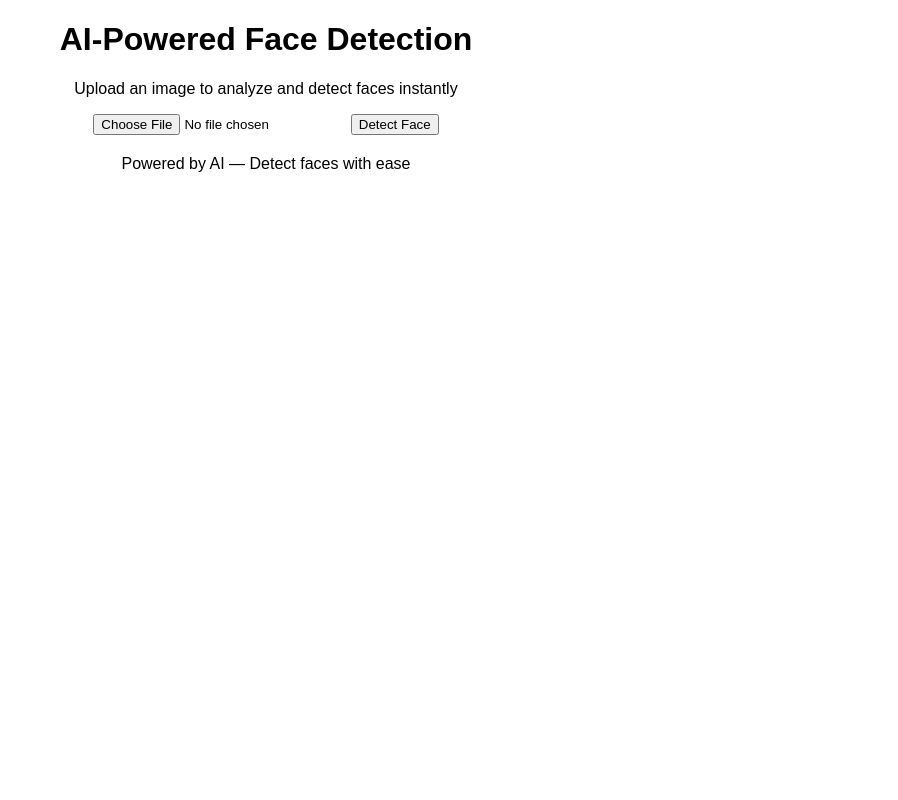
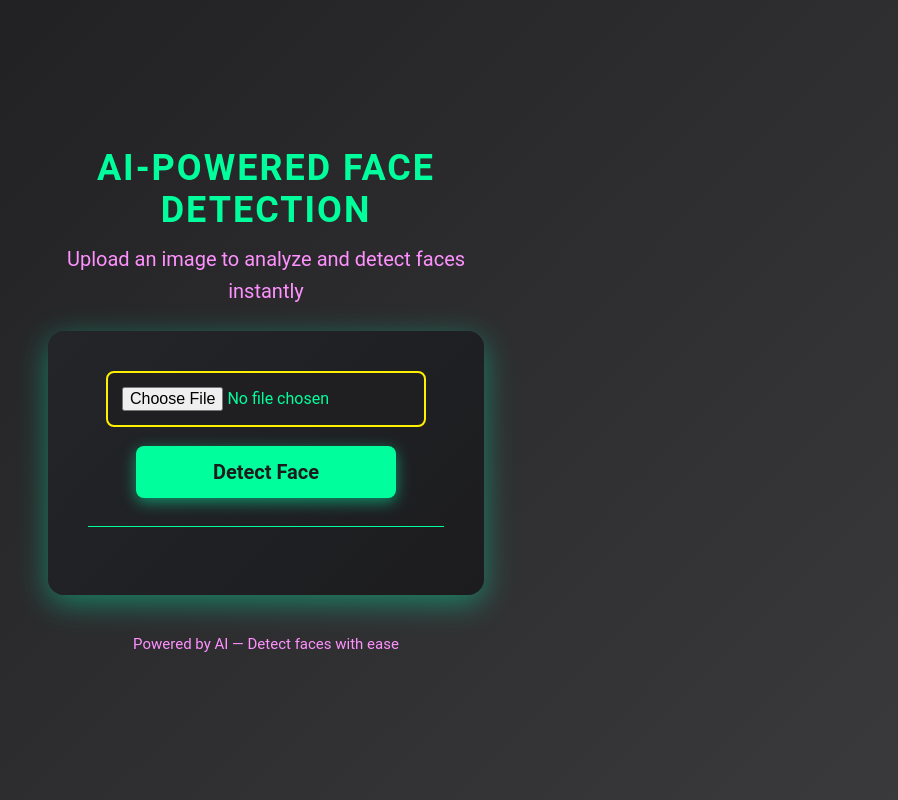
Before and after one commit to ANSH-TAANK/face-folder, a Flask app: page / in a window 1280 px wide. Shown: the whole page, without its empty margins (374-1272 px from the left). Run offline with Flask 3, Linux system fonts and the light colour scheme.

Commit message:
Update styles.css

```diff
--- a/src/static/styles.css
+++ b/src/static/styles.css
@@ -1,10 +1,143 @@
-body {
-    font-family: Arial, sans-serif;
-    text-align: center;
-    margin: 20px;
+* {
+    box-sizing: border-box;
+    margin: 0;
+    padding: 0;
+    font-family: 'Roboto', sans-serif;
 }
 
-#result {
-    margin-top: 20px;
+/* Body and Background */
+body {
+    display: flex;
+    justify-content: center;
+    align-items: center;
+    min-height: 100vh;
+    background: linear-gradient(135deg, #1C1C1E, #3A3A3C); /* Dark base background */
+    color: #E6E6FA; /* Light text for contrast */
+}
+
+/* Main Container */
+.main-container {
+    display: flex;
+    flex-direction: column;
+    align-items: center;
+    max-width: 500px;
+    width: 100%;
+    padding: 2rem;
+    text-align: center;
+}
+
+/* Header Styling */
+header h1 {
+    font-size: 36px;
+    font-weight: bold;
+    color: #00FF9C; /* Neon green for a futuristic vibe */
+    margin-bottom: 0.75rem;
+    text-transform: uppercase;
+    letter-spacing: 2px;
+}
+
+header p {
     font-size: 20px;
+    color: #FF91FF; /* Neon magenta for contrast */
+    margin-bottom: 1.5rem;
+    line-height: 1.6;
 }
+
+/* Card Style for Upload and Results */
+.card {
+    background: linear-gradient(135deg, #232529, #1C1C1E); /* Darker background for high contrast */
+    border-radius: 16px;
+    box-shadow: 0px 8px 30px rgba(0, 255, 180, 0.4); /* Glow shadow for neon effect */
+    padding: 2.5rem;
+    width: 100%;
+    max-width: 450px;
+    transition: transform 0.3s;
+    color: #E6E6FA;
+}
+
+.card:hover {
+    transform: translateY(-5px) scale(1.02);
+}
+
+/* Upload Section Styling */
+.upload-section {
+    display: flex;
+    flex-direction: column;
+    align-items: center;
+    gap: 1.2rem;
+    margin-bottom: 1.8rem;
+}
+
+#file-input {
+    padding: 14px;
+    font-size: 16px;
+    width: 100%;
+    max-width: 320px;
+    border: 2px solid #FFEF00; /* Bright yellow for contrast */
+    border-radius: 8px;
+    background-color: #1F1F21; /* Darker for high contrast */
+    color: #00FF9C;
+    transition: border-color 0.3s, background-color 0.3s;
+}
+
+#file-input:hover, #file-input:focus {
+    border-color: #FF91FF; /* Bright magenta on hover */
+    background-color: #2A2A2C;
+}
+
+/* Button Styling */
+#upload-button {
+    padding: 14px 24px;
+    font-size: 20px;
+    font-weight: bold;
+    color: #1C1C1E;
+    background-color: #00FF9C; /* Neon green for a futuristic look */
+    border: none;
+    border-radius: 8px;
+    cursor: pointer;
+    transition: background-color 0.3s, transform 0.2s;
+    width: 100%;
+    max-width: 260px;
+    box-shadow: 0px 4px 15px rgba(0, 255, 180, 0.5);
+}
+
+#upload-button:hover {
+    background-color: #1AFFC3; /* Slightly lighter green for hover effect */
+    transform: scale(1.08);
+}
+
+#upload-button:active {
+    background-color: #00CC99; /* Slightly darker neon green on active */
+}
+
+/* Result Display Styling */
+.result-display {
+    margin-top: 1.8rem;
+    font-size: 22px;
+    color: #FFEF00; /* Bright yellow for futuristic contrast */
+    font-weight: 700;
+    padding: 14px;
+    border-top: 1px solid #00FF9C; /* Green contrast line */
+    text-shadow: 0px 0px 8px rgba(255, 239, 0, 0.8); /* Neon-like text shadow */
+}
+
+/* Footer */
+footer p {
+    margin-top: 2.5rem;
+    font-size: 15px;
+    color: #FF91FF; /* Magenta to keep the neon look */
+}
+
+/* Additional Animation */
+@keyframes fadeIn {
+    from {
+        opacity: 0;
+    }
+    to {
+        opacity: 1;
+    }
+}
+
+.card, header h1, #upload-button, #file-input {
+    animation: fadeIn 0.8s ease-in-out;
+}
```
